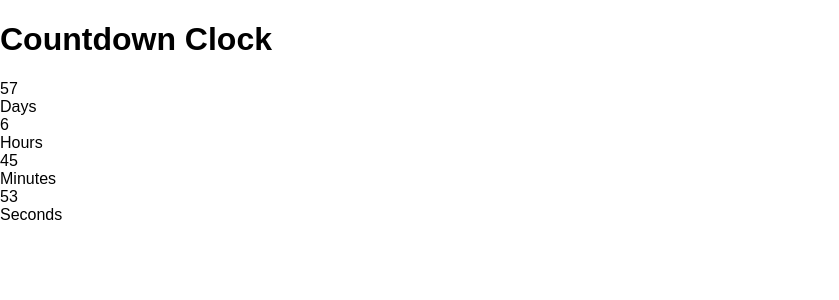
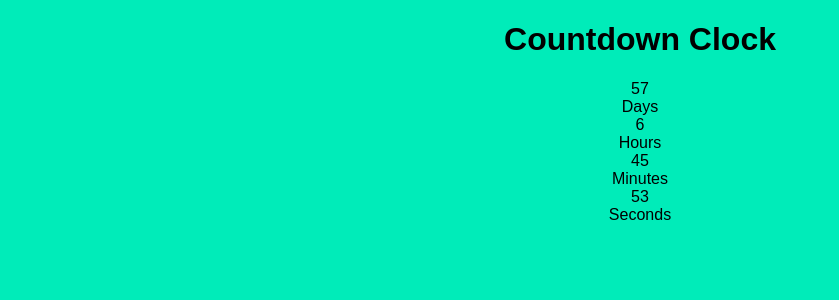
Before and after one commit to Konrad0707/CountdownTimer, a React (Create React App) app: page / in a window 1280 px wide. Shown: the top 300 px of the page, without its empty margins (0-839 px from the left). Built offline with nearby package versions, Linux system fonts and the light colour scheme.

Commit message:
Update Background

```diff
--- a/public/index.html
+++ b/public/index.html
@@ -4,37 +4,12 @@
     <meta charset="utf-8">
     <meta name="viewport" content="width=device-width, initial-scale=1, shrink-to-fit=no">
     <meta name="theme-color" content="#000000">
-    <!--
-      manifest.json provides metadata used when your web app is added to the
-      homescreen on Android. See https://developers.google.com/web/fundamentals/engage-and-retain/web-app-manifest/
-    -->
     <link rel="manifest" href="%PUBLIC_URL%/manifest.json">
     <link rel="shortcut icon" href="%PUBLIC_URL%/favicon.png">
-    <!--
-      Notice the use of %PUBLIC_URL% in the tags above.
-      It will be replaced with the URL of the `public` folder during the build.
-      Only files inside the `public` folder can be referenced from the HTML.
 
-      Unlike "/favicon.ico" or "favicon.ico", "%PUBLIC_URL%/favicon.ico" will
-      work correctly both with client-side routing and a non-root public URL.
-      Learn how to configure a non-root public URL by running `npm run build`.
-    -->
     <title>Konrad</title>
   </head>
-  <body>
-    <noscript>
-      You need to enable JavaScript to run this app.
-    </noscript>
+  <body style="background-color:#00ECB9;">
     <div id="root"></div>
-    <!--
-      This HTML file is a template.
-      If you open it directly in the browser, you will see an empty page.
-
-      You can add webfonts, meta tags, or analytics to this file.
-      The build step will place the bundled scripts into the <body> tag.
-
-      To begin the development, run `npm start` or `yarn start`.
-      To create a production bundle, use `npm run build` or `yarn build`.
-    -->
   </body>
 </html>
--- a/src/App.css
+++ b/src/App.css
@@ -1,6 +1,7 @@
-.body {
+.Countdown {
   text-align: center;
   width:100%;
+  height:100%;
   background: #00ECB9;
   font-family: sans-serif;
   font-weight: 100;
```
